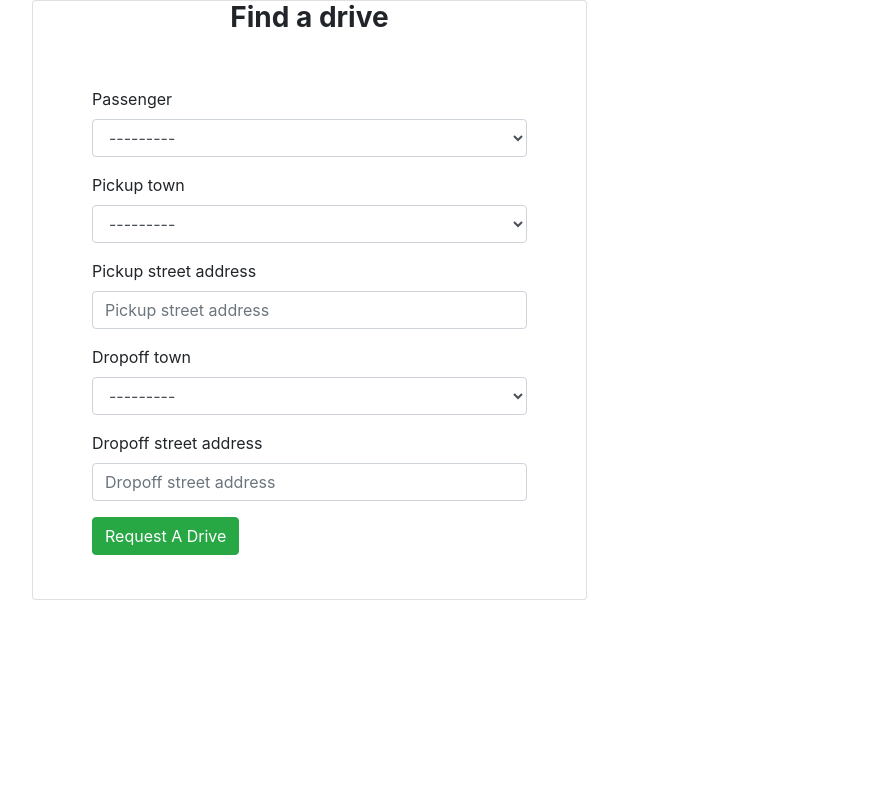
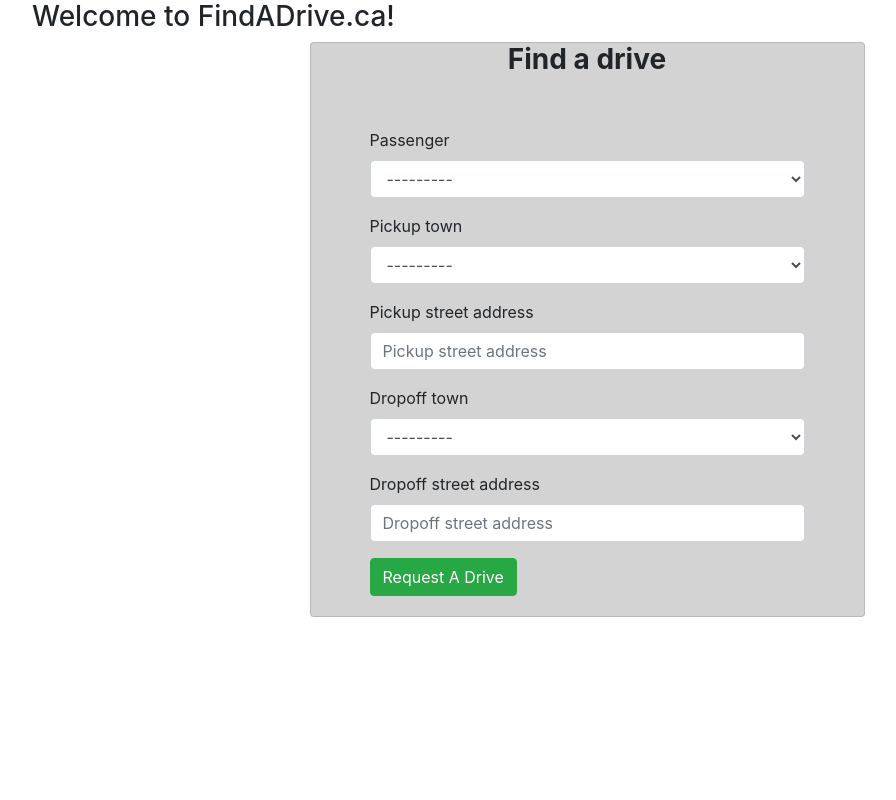
Before and after one commit to boothlinux/findadrive, a Django app: page /passenger/ in a window 1280 px wide. Shown: the whole page, without its empty margins (53-949 px from the left). Run offline with Django 3.2, Linux system fonts and the light colour scheme; data comes from the database, SQL or seed files in the repository; both versions use the stored data as it was after the commit; some libraries are stand-ins or nearby versions.

Commit message:
changes to UI

```diff
--- a/findadrive/settings.py
+++ b/findadrive/settings.py
@@ -25,7 +25,7 @@ SECRET_KEY = 'django-insecure-dbeg+%a43+m)uvwmax=afbn=*a!r4p9$nc4yxr9o!44u(3qxln
 # SECURITY WARNING: don't run with debug turned on in production!
 DEBUG = True
 
-ALLOWED_HOSTS = ["192.168.2.11"]
+ALLOWED_HOSTS = ["192.168.2.11", "127.0.0.1", "192.168.2.19"]
 
 
 # Application definition
--- a/templates/passenger/index.html
+++ b/templates/passenger/index.html
@@ -7,15 +7,56 @@ FindADrive.ca
 {% endblock title %}
 
 {% block content %}
-
+<style>
+html, body {
+    height: 100%;
+}
+body {
+    margin: 0;
+}
+.flex-container {
+    height: 100%;
+    padding: 0;
+    margin: 0;
+    display: -webkit-box;
+    display: -moz-box;
+    display: -ms-flexbox;
+    display: -webkit-flex;
+    display: flex;
+    align-items: center;
+    justify-content: center;
+}
+.row {
+    width: auto;
+}
+.flex-item {
+    background-color: tomato;
+    padding: 5px;
+    width: 20px;
+    height: 20px;
+    margin: 10px;
+    line-height: 20px;
+    color: white;
+    font-weight: bold;
+    font-size: 2em;
+    text-align: center;
+}
+  .card{
+    background-color: lightgrey;
+  }
+  .box.flex {
+  display: flex;
+  justify-content: center;
+  align-items: center;
+}
 </style>
 <!--<meta http-equiv="refresh" content="10">-->
-
-<section class="form-gradient">
+<h3> Welcome to FindADrive.ca!</h3>
+<section class="form-gradient flex-container">
     <!--Form with header-->
-    <div class="card col-md-6">
+    <div class="card col-md-6 center box">
       <!--Header-->
-      <div class="header">
+      <div class="header driveheader">
         <div class="row d-flex justify-content-center">
           <h3 class="font-weight-bold">Find a drive</h3>
         </div>
@@ -30,21 +71,6 @@ FindADrive.ca
                 <button type="submit" class="btn btn-success">Request A Drive</button>
                 </form>
         </div>
-
-
-        <!--Grid row-->
-        <div class="row d-flex align-items-center mb-4">
-
-          <!--Grid column-->
-
-          <!--Grid column-->
-
-          <!--Grid column-->
-
-        </div>
-        <!--Grid row-->
-
-
     </div>
     <!--/Form with header-->
 
```
Also changed, not shown: templates/driver/index.html (+9 -6 lines), db.sqlite3.
